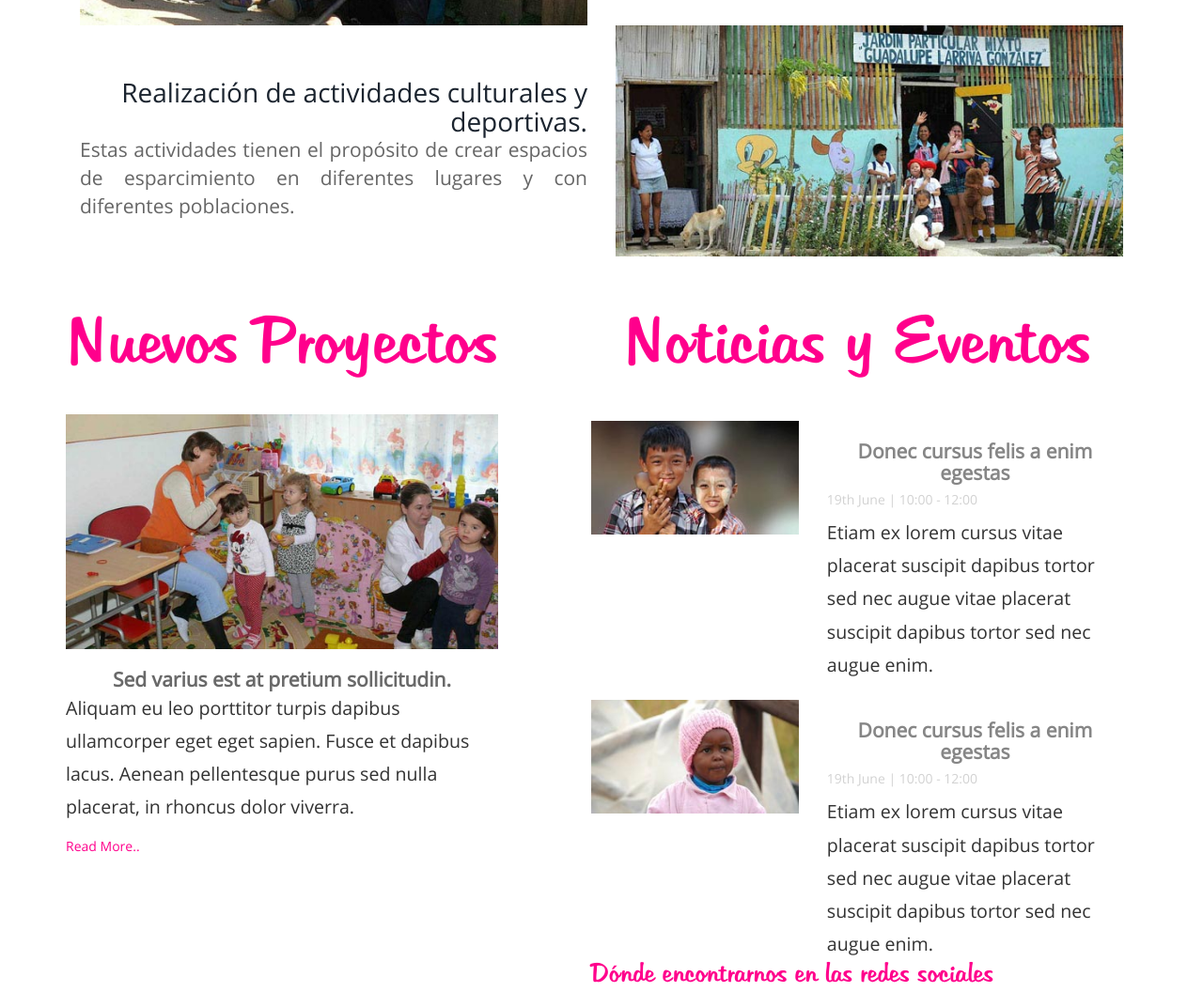
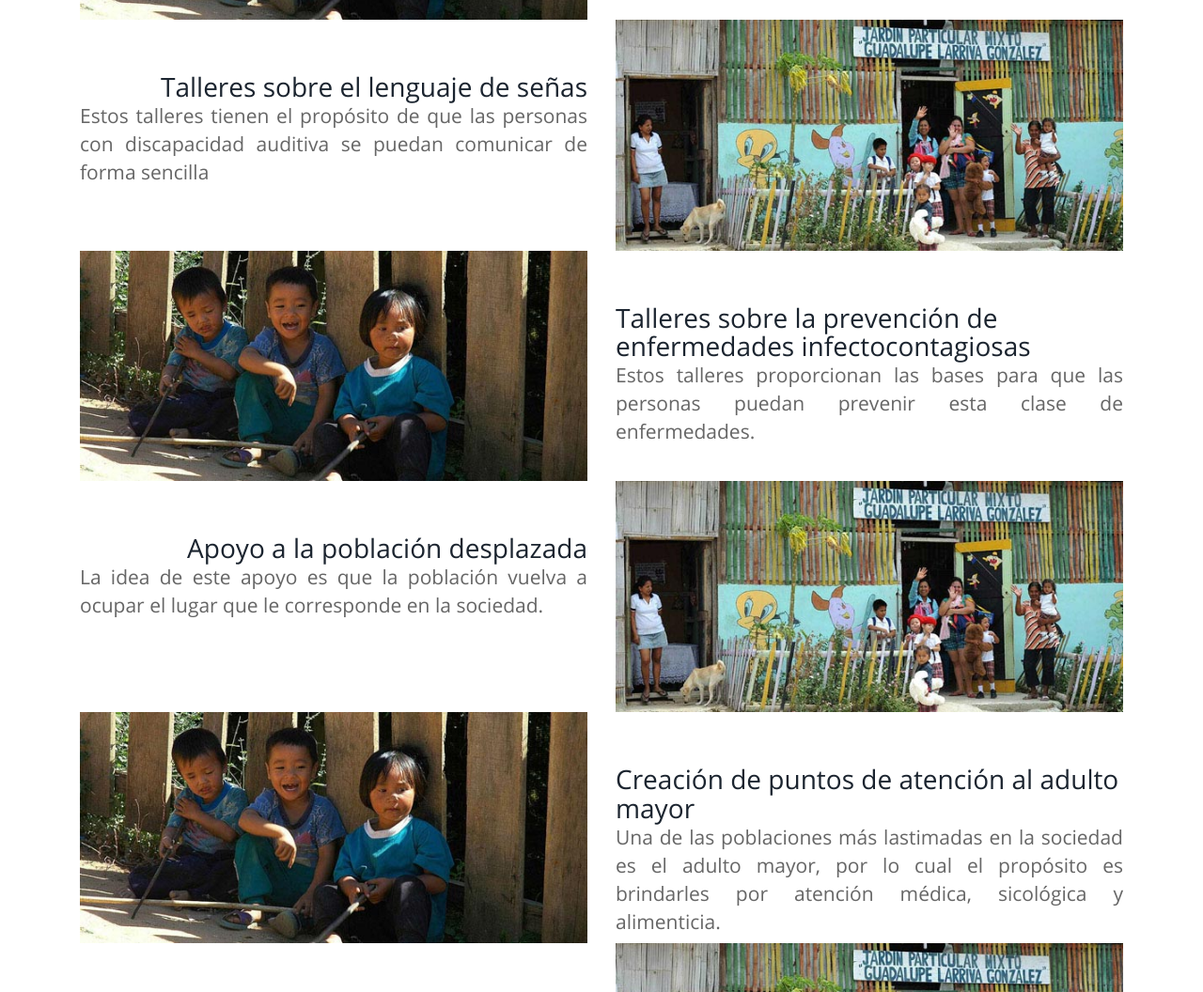
Before and after one commit to ARIATIC/FundacionRecuperandoUnaVidaDigna, a plain HTML site: page web/shortcodes.html in a window 1280 px wide. Shown: the part 803-1859 px from the top of the page at 94% size. Drawn offline with Linux system fonts and the light colour scheme; files whose address does not match are found by name.

Commit message:
cambios 22/07
mmmm

```diff
--- a/web/css/style.css
+++ b/web/css/style.css
@@ -264,7 +264,7 @@ animation-direction: unset;
     animation-name: cf3FadeInOut;
     animation-timing-function: ease-in-out;
     animation-iteration-count: infinite;
-    animation-duration: 6s;
+    animation-duration: 10s;
     animation-direction: unset;
 }
 .banner h2{
--- a/web/shortcodes.html
+++ b/web/shortcodes.html
@@ -32,13 +32,13 @@ Smartphone Compatible web template, free webdesigns for Nokia, Samsung, LG, Sony
                 <h2 class="titulofundacion maya1">Fundación</h2>
                 <h4 class="titulo1">Recuperando una vida digna</h4>
             </a>
+            </div>
+            <section class="imagenLogo maya">
 
-        </div>
-        <div class="maya">
-            <a class="socialmedia" href="">Y</a>
+                <img src="images/logo-final-ave-fenix5.png" class="imagenLogo" />
 
+            </section>
 
-        </div>
 
         <div class="maya">
             <div class="header-top">
@@ -89,9 +89,8 @@ Smartphone Compatible web template, free webdesigns for Nokia, Samsung, LG, Sony
             <div class="mission-sec">
                 <div class="blog-grids">
                     <div class="col-md-6 blog1 text_grid">
-                        <h2 class="textcontenido2"><a href="shortcodes.html"> Talleres educativos para niños de edades diferentes</a></h2>
-
-                        <p class="textcontenido">Estos talleres son realizados con el propósito de disminuir la deserción escolar.</p>
+                        <h2 class="textcontenido2"><a href="shortcodes.html"> Talleres sobre conciencia ciudadana y sentido de pertenencia. </a></h2>
+                        <p class="textcontenido">Estos talleres buscan que las personas vivan de una forma más armonica y aprendan a cuidar la ciudad y todo lo que esta contiene. </p>
 
                     </div>
                     <div class="col-md-6 blog-pic">
@@ -104,103 +103,63 @@ Smartphone Compatible web template, free webdesigns for Nokia, Samsung, LG, Sony
                         <img src="images/m1.jpg" class="img-responsive" alt="">
                     </div>
                     <div class="col-md-6 blog1">
-                        <h2 class="textcontenido2"><a href="shortcodes.html">Atención a personas con enfermedades terminales</a></h2>
-                        <div><p class="textcontenido">Por medio del personal profesional se le brinda atención sociológica a las personas con enfermedades terminales y sus respectivas familias.</p></div>
+                        <h2 class="textcontenido2"><a href="shortcodes.html">Atención a victimas de desastres naturales.</a></h2>
+                        <div><p class="textcontenido">La ayuda prestada a esta población es alimenticia y sicologíca.</p></div>
                     </div>
                     <div class="clearfix"></div>
                 </div>
                 <div class="blog-grids">
                     <div class="col-md-6 blog1 text_grid">
-                        <h2 class="textcontenido2"><a href="about.html">Realización de actividades culturales y deportivas.</a></h2>
-                        <div><p class="textcontenido">Estas actividades tienen el propósito de crear espacios de esparcimiento en diferentes lugares y con diferentes poblaciones.</p></div>
+                        <h2 class="textcontenido2"><a href="about.html">Talleres sobre el lenguaje de señas </a></h2>
+                        <div><p class="textcontenido">Estos talleres tienen el propósito de que las personas con discapacidad auditiva se puedan comunicar de forma sencilla </p></div>
                     </div>
                     <div class="col-md-6 blog-pic">
                         <img src="images/m3.jpg" class="img-responsive" alt="">
                     </div>
                     <div class="clearfix"></div>
                 </div>
+        <div class="blog-grids">
+            <div class="col-md-6 blog-pic">
+                <img src="images/m1.jpg" class="img-responsive" alt="">
+            </div>
+            <div class="col-md-6 blog1">
+                <h2 class="textcontenido2"><a href="shortcodes.html">Talleres sobre la prevención de enfermedades infectocontagiosas </a></h2>
+                <div><p class="textcontenido">Estos talleres proporcionan las bases para que las personas puedan prevenir esta clase de enfermedades. </p></div>
+            </div>
+            <div class="clearfix"></div>
+        </div>
+                <div class="blog-grids">
+                    <div class="col-md-6 blog1 text_grid">
+                        <h2 class="textcontenido2"><a href="about.html">Apoyo a la población desplazada </a></h2>
+                        <div><p class="textcontenido"> La idea de este apoyo es que la población vuelva a ocupar el lugar que le corresponde en la sociedad. </p></div>
+                    </div>
+                    <div class="col-md-6 blog-pic">
+                        <img src="images/m3.jpg" class="img-responsive" alt="">
+                    </div>
+                    <div class="clearfix"></div>
+                </div>
+                <div class="blog-grids">
+                    <div class="col-md-6 blog-pic">
+                        <img src="images/m1.jpg" class="img-responsive" alt="">
+                    </div>
+                    <div class="col-md-6 blog1">
+                        <h2 class="textcontenido2"><a href="shortcodes.html">Creación de puntos de atención al adulto mayor</a></h2>
+                        <div><p class="textcontenido"> Una de las poblaciones más lastimadas en la sociedad es el adulto mayor, por lo cual el propósito es brindarles por atención médica, sicológica y alimenticia. </p></div>
+                    </div>
+                    <div class="clearfix"></div>
+                </div>
+                <div class="blog-grids">
+                    <div class="col-md-6 blog1 text_grid">
+                        <h2 class="textcontenido2"><a href="about.html">Talleres sobre los derechos de los animales</a></h2>
+                        <div><p class="textcontenido">Estos talleres buscan que las personas conozcan los derechos de los animales y la penalización que existe para quienes los agreden. </p></div>
+                    </div>
+                    <div class="col-md-6 blog-pic">
+                        <img src="images/m3.jpg" class="img-responsive" alt="">
                     </div>
                 </div>
         </div>
-    <div class="bottom-grids">
-        <div class="container">
-            <div class="col-md-5 bottom-left-grid">
-                <h5 class="tabitha">Nuevos Proyectos </h5>
-                <div class="project">
-                    <img src="images/pic.jpg" class="img-responsive" alt="" />
-                    <div class="team-grid">
-                        <h5 class="contnuevosp">Sed varius est at pretium sollicitudin.</h5>
-                        <p>Aliquam eu leo porttitor turpis dapibus ullamcorper eget eget sapien. Fusce et dapibus lacus. Aenean pellentesque purus sed nulla placerat, in rhoncus dolor viverra. </p>
-                    </div>
-                    <a href="about.html">Read More..</a>
-                </div>
-                <div class="links">
-
-
-                </div>
-            </div>
-            <div class="col-md-7 bottom-right-grid">
-                <h5 class="tabitha">Noticias y Eventos</h5>
-                <div class="event-grids">
-                    <div class="col-md-5 event-pic">
-                        <img src="images/e1.jpg" class="img-responsive" alt="" />
-                    </div>
-                    <div class="col-md-7 event-pic-info">
-                        <h4 class="contnuevosp"><a href="about.html">Donec cursus felis a enim egestas</a></h4>
-                        <span>19th June | 10:00 - 12:00</span>
-                        <div class="team-grid">
-                            <p>Etiam ex lorem cursus vitae placerat suscipit dapibus tortor sed nec augue vitae placerat suscipit dapibus tortor sed nec augue enim.</p>
         </div>
         <br />
-                        <div class="clearfix"></div>
-                    </div>
-                    <div class="event-grids">
-                        <div class="col-md-5 event-pic">
-                            <img src="images/e2.jpg" class="img-responsive" alt="" />
-                        </div>
-                        <div class="col-md-7 event-pic-info">
-                            <h4 class="contnuevosp"><a href="about.html">Donec cursus felis a enim egestas</a></h4>
-                            <span>19th June | 10:00 - 12:00</span>
-                            <div class="team-grid">
-                                <p>Etiam ex lorem cursus vitae placerat suscipit dapibus tortor sed nec augue vitae placerat suscipit dapibus tortor sed nec augue enim.</p>
-                            </div>
-                        </div>
-                        <div class="clearfix"></div>
-                    </div>
-
-                    <div class="social">
-                        <div class="social-grid">
-                            <h5 class="tabitha2">Dónde encontrarnos en las redes sociales </h5>
-                            <p></p>
-                        </div>
-                        <div class="icons">
-                            <a href="https://www.facebook.com/recuperando.unavidadigna"><i class="facebook"></i></a>
-                            <a href="https://twitter.com/Rvidadigna"><i class="twitter"></i></a>
-                            <a href="https://plus.google.com/u/0/114575004802060829452/posts"><i class="google +"></i></a>
-                            <a href="https://www.youtube.com/channel/UCxZM-5eTCwIT9aloMJXSlDg"><i class="youtube"></i></a>
-
-
-                        </div>
-                        <div class="clearfix"></div>
-                    </div>
-                </div>
-                <div class="clearfix"></div>
-            </div>
-        </div>
-
-    </div>
-
-
-
-
-
-
-
-
-
-
-
-
 
         <!---->
         <div class="copywrite">
```
Also changed, not shown: web/about.html (+9 -9 lines), web/como_ayudar.html (+5 -3 lines), web/contact.html (+3 -3 lines), web/gallery.html (+4 -3 lines), web/index.html (+3 -4 lines), web/images/about.jpg (added), web/images/bnr3.jpg, web/images/medicos 2.jpg (added), web/images/medicos.jpg (added), web/images/profe 2.jpg (added), web/images/profe.jpg (added), web/images/sicologo.jpg (added). Lines whose indentation alone changed are shown as unchanged.
